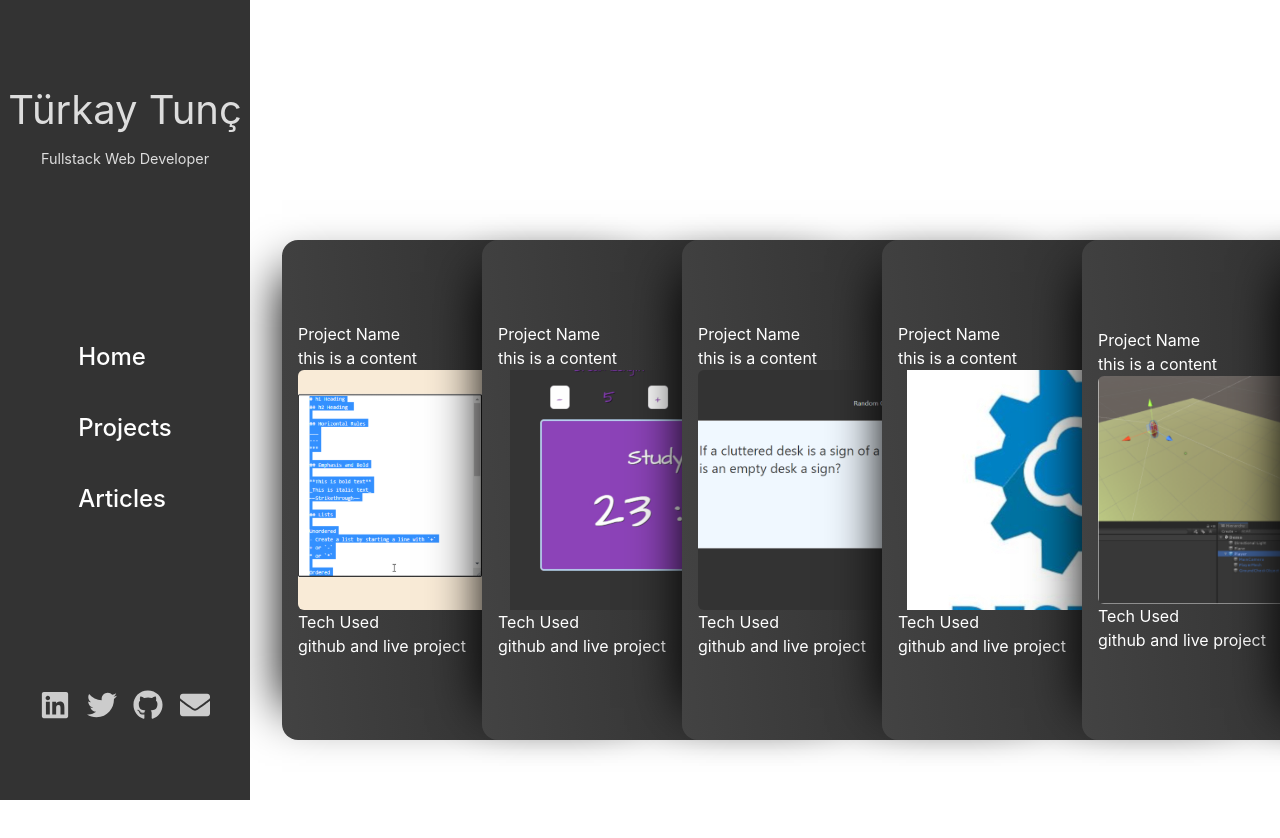
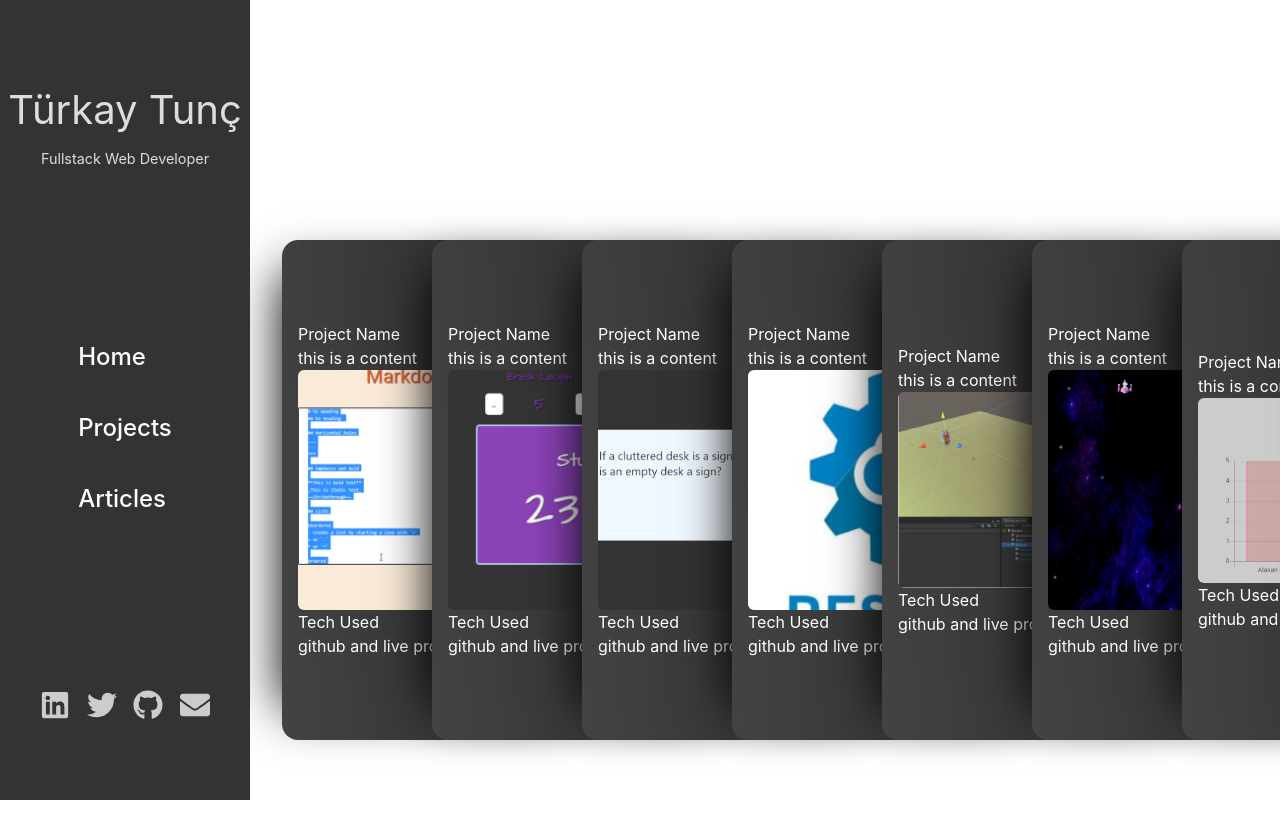
Before and after one commit to turkaytunc/portfolio, a React (Create React App) app: page /portfolio/projects in a window 1280 px wide. Shown: the top 838 px of the page. Built offline with nearby package versions, Linux system fonts and the light colour scheme.

Commit message:
update: card height and width

```diff
--- a/src/components/projects/project/project.scss
+++ b/src/components/projects/project/project.scss
@@ -49,7 +49,19 @@
   .project-card {
     min-height: 500px;
     max-height: 500px;
-    min-width: 400px;
-    max-width: 400px;
+    min-width: 350px;
+    max-width: 350px;
+
+    &:hover {
+      transform: translateX(-120px) rotate(-5deg);
+    }
   }
 }
+
+@media screen and (min-width: 1024px) {
+  .project-card {
+    &:hover {
+      transform: translateX(-80px) rotate(-5deg);
+    }
+  }
+}
```
